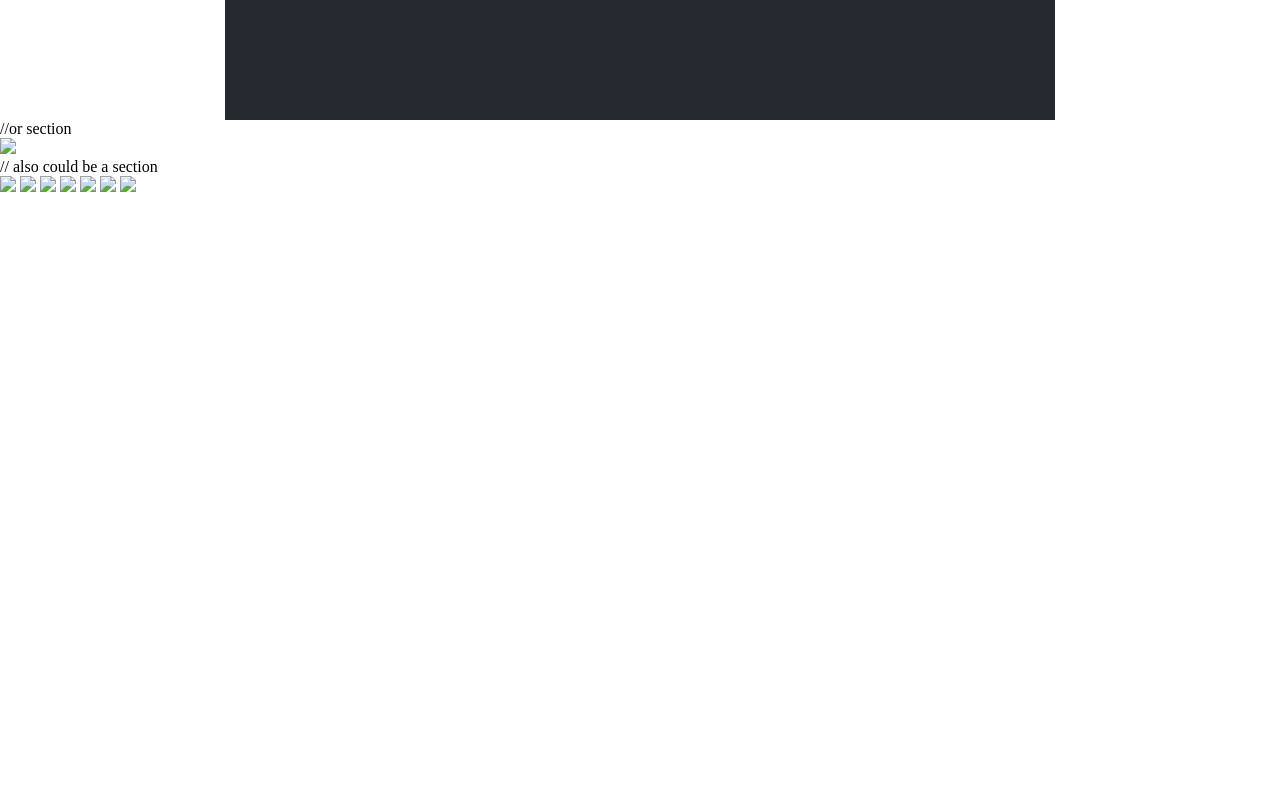
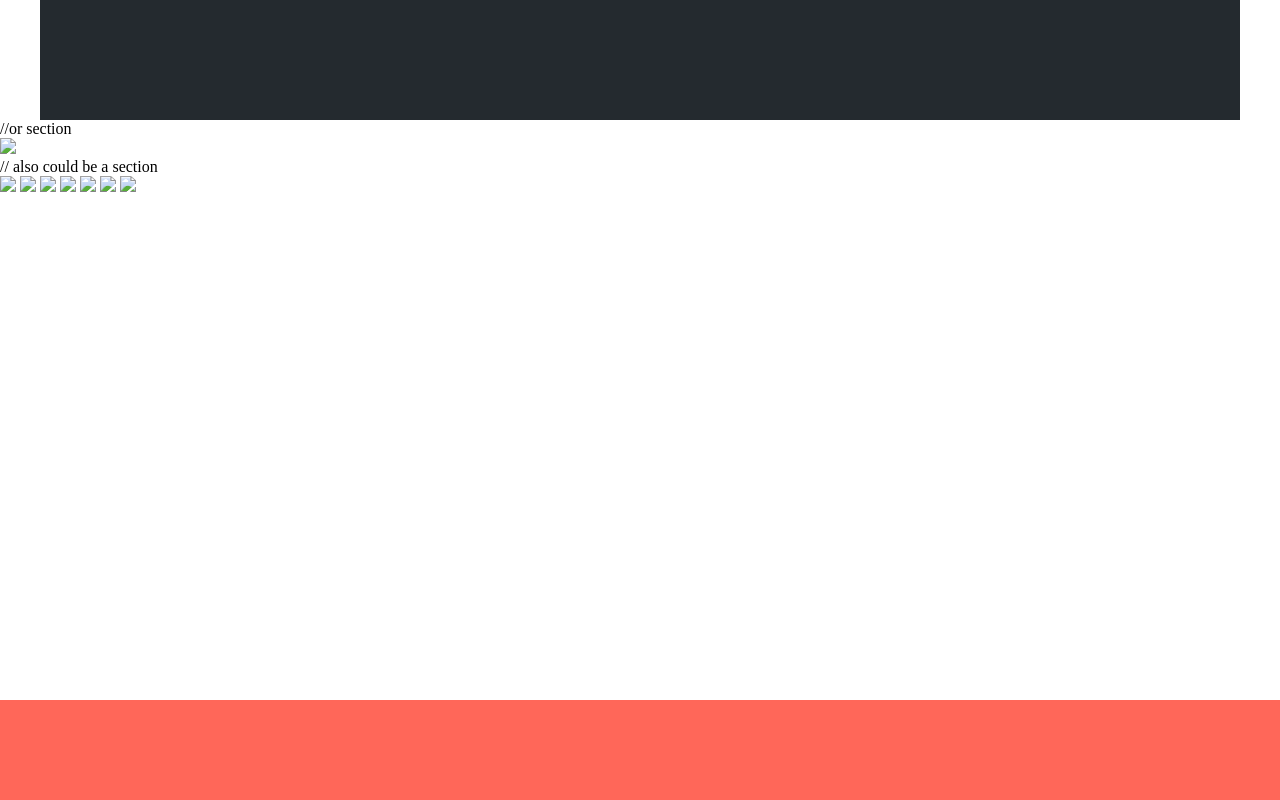
Before and after one commit to scottkerslake/Dynamic_Web_LaBeat, a PHP site: page /my-app/layout2/index2.html in a window 1280 px wide; the page is wider, and only the part inside the window is pictured. Run offline with PHP 8.4, Linux system fonts and the light colour scheme; some libraries are stand-ins or nearby versions.

Commit message:
last push for school worksesh

```diff
--- a/www/my-app/css/style.css
+++ b/www/my-app/css/style.css
@@ -6,13 +6,22 @@ body, html {
 	height: 100%;
 	margin: 0px;
 
+
+}
+
+body{
+	max-width: 1372px;
+	margin: auto;
+
+
 }
 
 header{
 	margin: auto;
+	max-width: 1200px;
 	height: 120px;
 	background: #242a2f;
-	max-width: 830px;
+
 
 }
 .header_Text {
@@ -33,3 +42,122 @@ header > img {
 
 
 }
+
+div.scrollmenu{
+	margin: auto;
+	max-width: 1200px;
+	padding:20px;
+	margin-top: 20px;
+	background-color: #242a2f;
+	overflow: auto;
+	white-space: nowrap;
+
+
+}
+
+div.scrollmenu a {
+	background-color: #bcbdbc;
+	display: inline-block;
+	color: #fff;
+	text-align: left;
+	padding: 10px;
+	height:200px;
+	width: 200px;
+	text-decoration: none;
+
+}
+
+div.scrollmenu a:hover {
+	background-color: #26408b;
+
+
+}
+
+::-webkit-scrollbar {
+	width: 10px;
+
+}
+
+::-webkit-scrollbar-track{
+	background: #4e5155;
+
+
+}
+
+::-webkit-scrollbar-thumb{
+
+	background: #bcbdbc;
+
+
+}
+
+.article-list {
+	margin: auto;
+	max-width: 1372px;
+	margin-top: 50px;
+	display: grid;
+	grid-template-columns: repeat(19, 4.5em);
+	grid-row-gap: 50px;
+
+
+
+
+
+}
+.article{
+	grid-column: 1/12;
+	background-color: #bcbdbc;
+	padding: 10px;
+	display: grid;
+	grid-template-columns: 1fr 2fr;
+
+	grid-gap: 10px;
+	align-self: start;
+}
+.article img {
+
+	border-radius: 4px;
+	width: 100%;
+}
+
+.article--right{
+	grid-template-columns: 2fr 1fr;
+	grid-column: 20/8;
+
+}
+
+.article--right img{
+	grid-column: 20;
+
+
+}
+
+.article--right div{
+	grid-row: 1;
+	grid-column: 19;
+	text-align: right;
+
+}
+
+footer {
+	position: absolute;
+	/*position: fixed;*/
+
+	bottom: 0;
+	width: 1372px;
+	height: 100px;
+	background-color: #ff6759;
+
+	white-space: nowrap;
+
+}
+footer > div {
+	width: 100%;
+
+
+}
+.bottom-color-box{
+	height: 50px;
+	background-color: #242a2f;
+
+}
--- a/www/my-app/css/style33.css
+++ b/www/my-app/css/style33.css
@@ -76,3 +76,8 @@ display: -ms-grid;
 
 
 }
+
+footer {
+	background-color: #ff6759;
+
+}
```
Also changed, not shown: www/my-app/index.html (+38 -2 lines).
